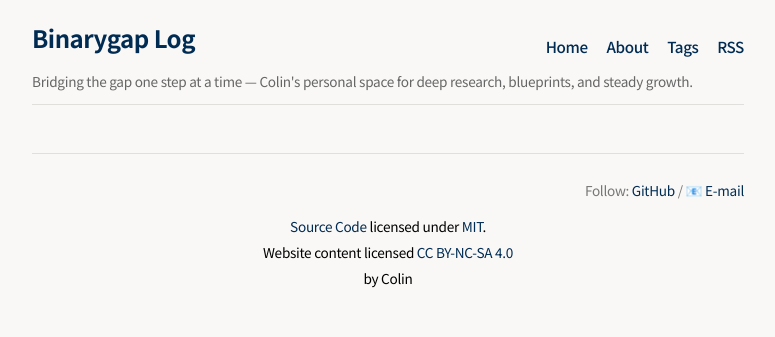
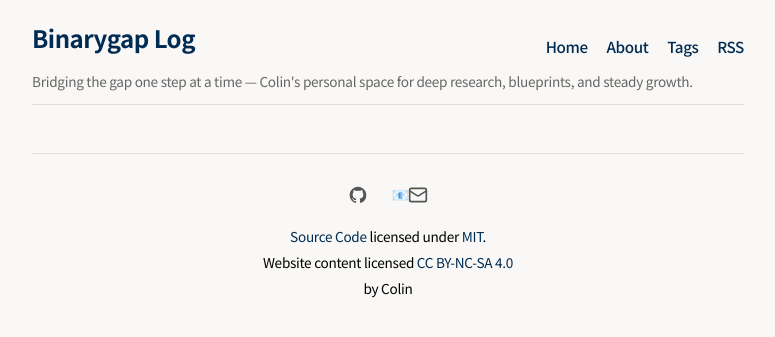
Before and after one commit to Sunggu/sunggu.github.com, a Jekyll site: the page built from index.html, in a window 1280 px wide. Shown: the top 337 px of the page, without its empty margins (252-1027 px from the left). Built offline with Jekyll 4.4.1, drawn with Linux system fonts in a browser that asks for light colours; the list of posts is cut into pages by our own code.

Commit message:
feat: Replace GitHub and Email text links with minimalist SVG icons

```diff
--- a/_includes/footer.html
+++ b/_includes/footer.html
@@ -1,12 +1,15 @@
 <footer>
     <div id="social">
-        Follow:
-        <a href="https://github.com/{{site.github}}" rel="me">
-            GitHub
+        <a href="https://github.com/{{site.github}}" rel="me" aria-label="GitHub" title="GitHub">
+            <svg width="20" height="20" viewBox="0 0 24 24" fill="currentColor" aria-hidden="true">
+                <path fill-rule="evenodd" clip-rule="evenodd" d="M12 2C6.477 2 2 6.484 2 12.017c0 4.425 2.865 8.18 6.839 9.504.5.092.682-.217.682-.483 0-.237-.008-.868-.013-1.703-2.782.605-3.369-1.343-3.369-1.343-.454-1.158-1.11-1.466-1.11-1.466-.908-.62.069-.608.069-.608 1.003.07 1.53 1.032 1.53 1.032.892 1.53 2.341 1.088 2.91.832.092-.647.35-1.088.636-1.338-2.22-.253-4.555-1.113-4.555-4.951 0-1.093.39-1.988 1.029-2.688-.103-.253-.446-1.272.098-2.65 0 0 .84-.27 2.75 1.026A9.564 9.564 0 0112 6.844c.85.004 1.705.115 2.504.337 1.909-1.296 2.747-1.027 2.747-1.027.546 1.379.202 2.398.1 2.651.64.7 1.028 1.595 1.028 2.688 0 3.848-2.339 4.695-4.566 4.943.359.309.678.92.678 1.855 0 1.338-.012 2.419-.012 2.747 0 .268.18.58.688.482A10.019 10.019 0 0022 12.017C22 6.484 17.522 2 12 2z"></path>
+            </svg>
         </a>
-        /
-        <a href="mailto:{{site.email}}" rel="me">
-            E-mail
+        <a href="mailto:{{site.email}}" rel="me" aria-label="E-mail" title="E-mail: {{site.email}}">
+            <svg width="20" height="20" viewBox="0 0 24 24" fill="none" stroke="currentColor" stroke-width="2" stroke-linecap="round" stroke-linejoin="round" aria-hidden="true">
+                <rect width="20" height="16" x="2" y="4" rx="2"></rect>
+                <path d="m22 7-8.97 5.7a1.94 1.94 0 0 1-2.06 0L2 7"></path>
+            </svg>
         </a>
     </div>
     <strong>
--- a/assets/main.css
+++ b/assets/main.css
@@ -189,8 +189,31 @@
 }
 
 #social {
-    text-align: right;
-    margin-bottom: 10px;
+    display: flex;
+    justify-content: center;
+    align-items: center;
+    gap: 16px;
+    margin-bottom: 12px;
+}
+
+#social a {
+    display: inline-flex;
+    align-items: center;
+    justify-content: center;
+    color: #555 !important;
+    padding: 4px;
+    transition: color 0.15s ease;
+}
+
+#social a:hover {
+    color: #002c53 !important;
+    text-decoration: none !important;
+}
+
+#social svg {
+    width: 20px;
+    height: 20px;
+    display: block;
 }
 
 /* ACCESSIBILITY */
```
